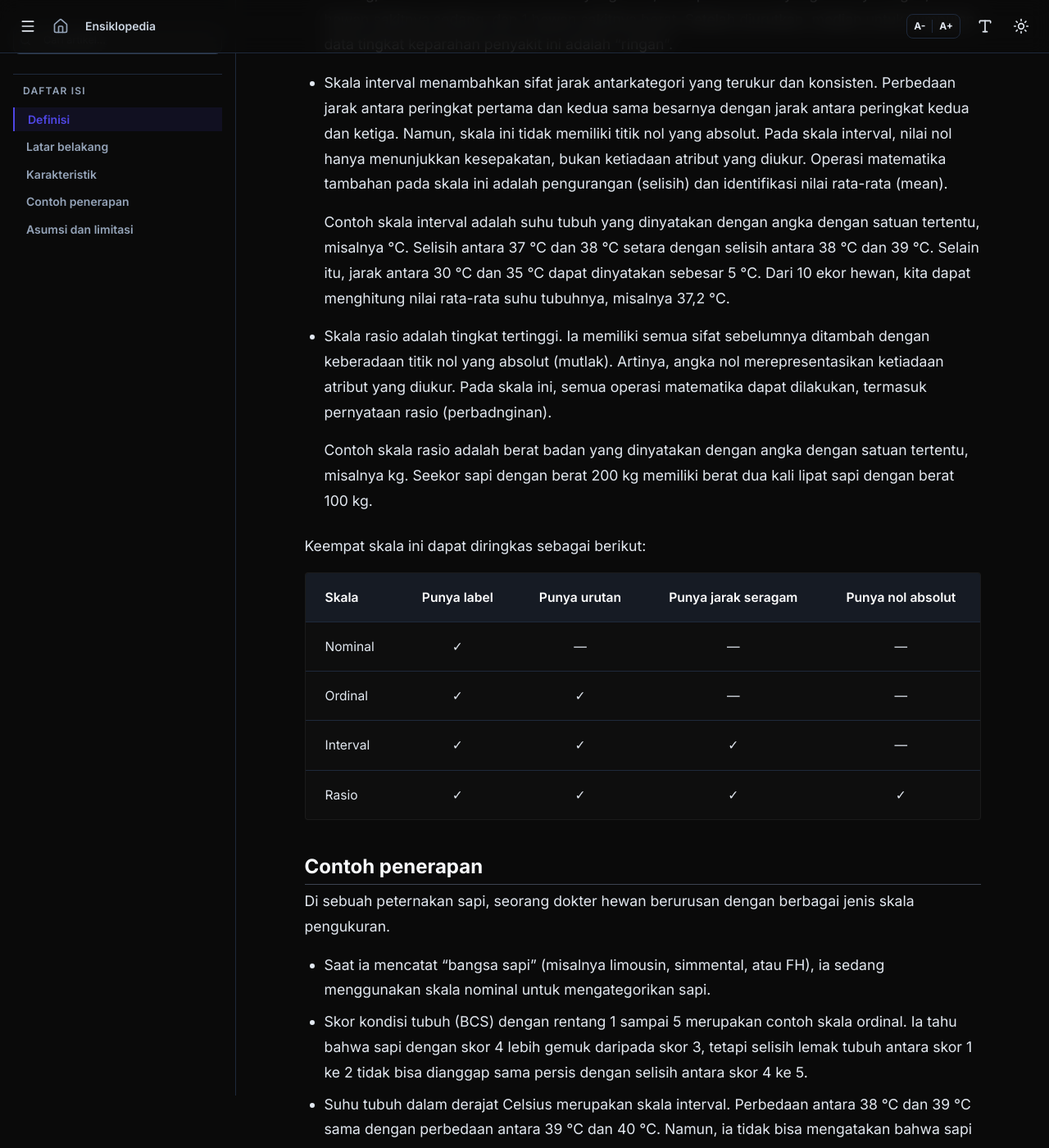
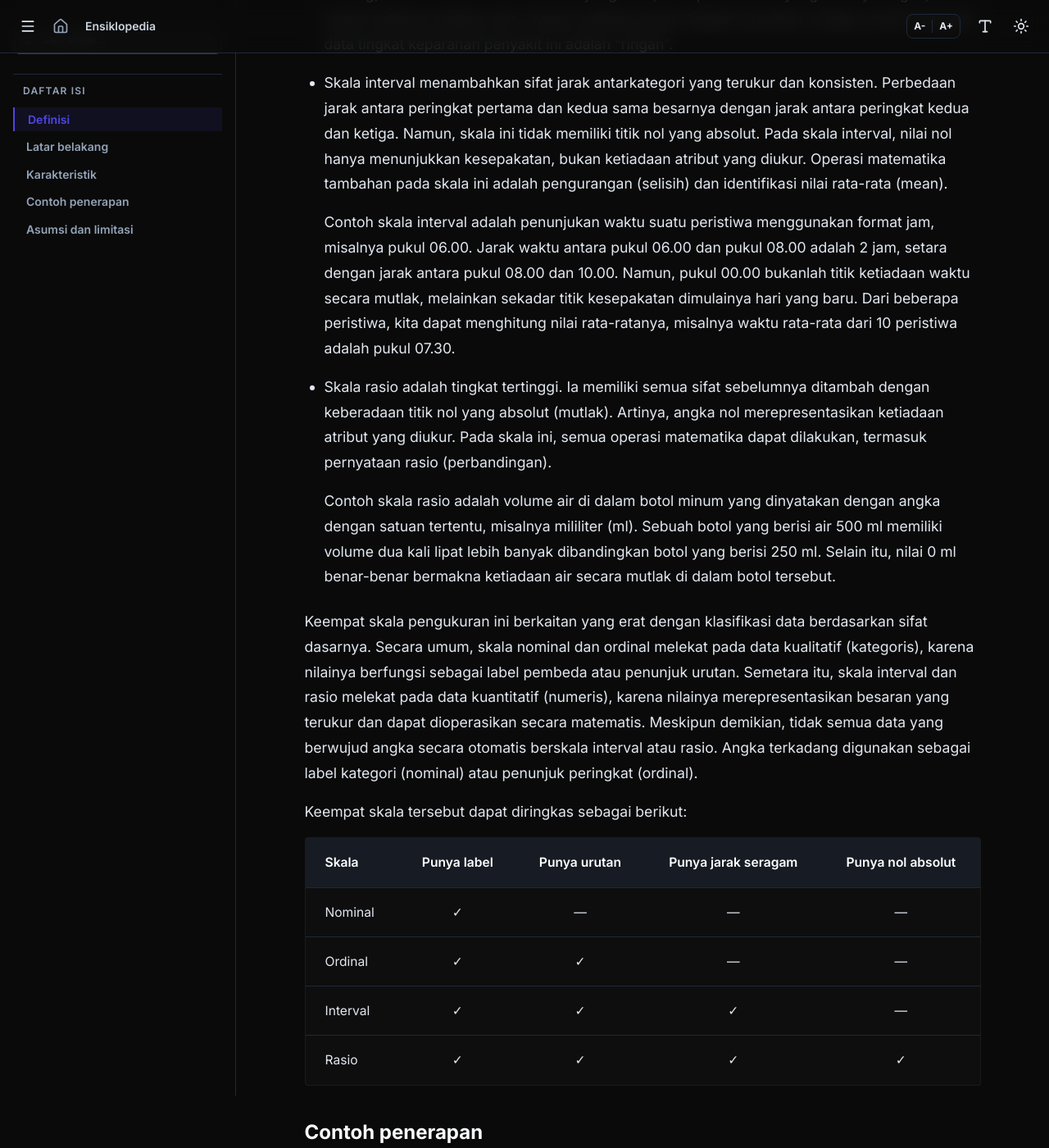
Before and after one commit to rianhs/ensiklopedia, a Jekyll site: the page built from artikel/skala-pengukuran.md, in a window 1280 px wide and 1400 px high, scrolled down 1577 px. Shown: the whole window at 82% size. Built offline with Jekyll 4.4.1, drawn with Linux system fonts in a browser that asks for light colours; nearby versions of some CDN libraries; some web fonts are replaced; some of the changed text lies outside the part shown.

Commit message:
Update skala-pengukuran.md

```diff
--- a/artikel/skala-pengukuran.md
+++ b/artikel/skala-pengukuran.md
@@ -24,13 +24,15 @@ Skala pengukuran dibedakan menjadi empat tingkat yang bersifat hierarkis. Setiap
 
 * Skala interval menambahkan sifat jarak antarkategori yang terukur dan konsisten. Perbedaan jarak antara peringkat pertama dan kedua sama besarnya dengan jarak antara peringkat kedua dan ketiga. Namun, skala ini tidak memiliki titik nol yang absolut. Pada skala interval, nilai nol hanya menunjukkan kesepakatan, bukan ketiadaan atribut yang diukur. Operasi matematika tambahan pada skala ini adalah pengurangan (selisih) dan identifikasi nilai rata-rata (mean).
 
-	Contoh skala interval adalah suhu tubuh yang dinyatakan dengan angka dengan satuan tertentu, misalnya °C. Selisih antara 37 °C dan 38 °C setara dengan selisih antara 38 °C dan 39 °C. Selain itu, jarak antara 30 °C dan 35 °C dapat dinyatakan sebesar 5 °C. Dari 10 ekor hewan, kita dapat menghitung nilai rata-rata suhu tubuhnya, misalnya 37,2 °C.
+	Contoh skala interval adalah penunjukan waktu suatu peristiwa menggunakan format jam, misalnya pukul 06.00. Jarak waktu antara pukul 06.00 dan pukul 08.00 adalah 2 jam, setara dengan jarak antara pukul 08.00 dan 10.00. Namun, pukul 00.00 bukanlah titik ketiadaan waktu secara mutlak, melainkan sekadar titik kesepakatan dimulainya hari yang baru. Dari beberapa peristiwa, kita dapat menghitung nilai rata-ratanya, misalnya waktu rata-rata dari 10 peristiwa adalah pukul 07.30.
 
-* Skala rasio adalah tingkat tertinggi. Ia memiliki semua sifat sebelumnya ditambah dengan keberadaan titik nol yang absolut (mutlak). Artinya, angka nol merepresentasikan ketiadaan atribut yang diukur. Pada skala ini, semua operasi matematika dapat dilakukan, termasuk pernyataan rasio (perbadnginan).
+* Skala rasio adalah tingkat tertinggi. Ia memiliki semua sifat sebelumnya ditambah dengan keberadaan titik nol yang absolut (mutlak). Artinya, angka nol merepresentasikan ketiadaan atribut yang diukur. Pada skala ini, semua operasi matematika dapat dilakukan, termasuk pernyataan rasio (perbandingan).
 
-	Contoh skala rasio adalah berat badan yang dinyatakan dengan angka dengan satuan tertentu, misalnya kg. Seekor sapi dengan berat 200 kg memiliki berat dua kali lipat sapi dengan berat 100 kg.
+	Contoh skala rasio adalah volume air di dalam botol minum yang dinyatakan dengan angka dengan satuan tertentu, misalnya mililiter (ml). Sebuah botol yang berisi air 500 ml memiliki volume dua kali lipat lebih banyak dibandingkan botol yang berisi 250 ml. Selain itu, nilai 0 ml benar-benar bermakna ketiadaan air secara mutlak di dalam botol tersebut.
 
-Keempat skala ini dapat diringkas sebagai berikut:
+Keempat skala pengukuran ini berkaitan yang erat dengan klasifikasi data berdasarkan sifat dasarnya. Secara umum, skala nominal dan ordinal melekat pada data kualitatif (kategoris), karena nilainya berfungsi sebagai label pembeda atau penunjuk urutan. Semetara itu, skala interval dan rasio melekat pada data kuantitatif (numeris), karena nilainya merepresentasikan besaran yang terukur dan dapat dioperasikan secara matematis. Meskipun demikian, tidak semua data yang berwujud angka secara otomatis berskala interval atau rasio. Angka terkadang digunakan sebagai label kategori (nominal) atau penunjuk peringkat (ordinal).
+
+Keempat skala tersebut dapat diringkas sebagai berikut:
 
 | Skala | Punya label | Punya urutan | Punya jarak seragam | Punya nol absolut
 | --- | :---: | :---: | :---: | :---: |
```
